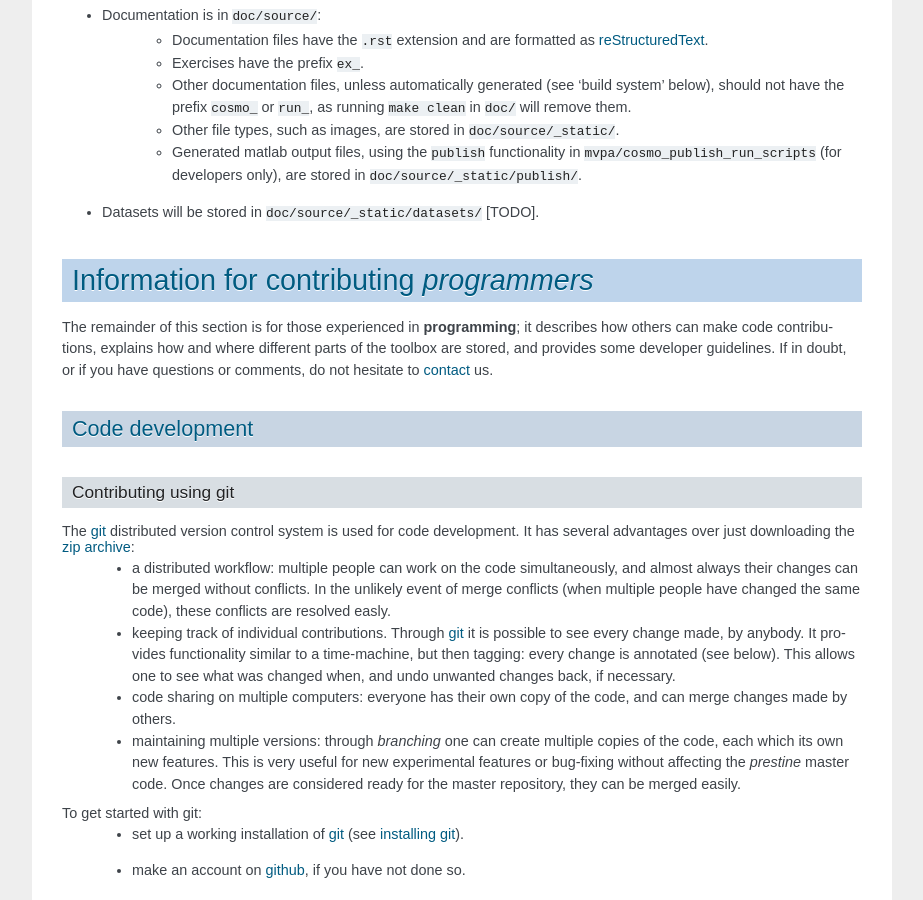
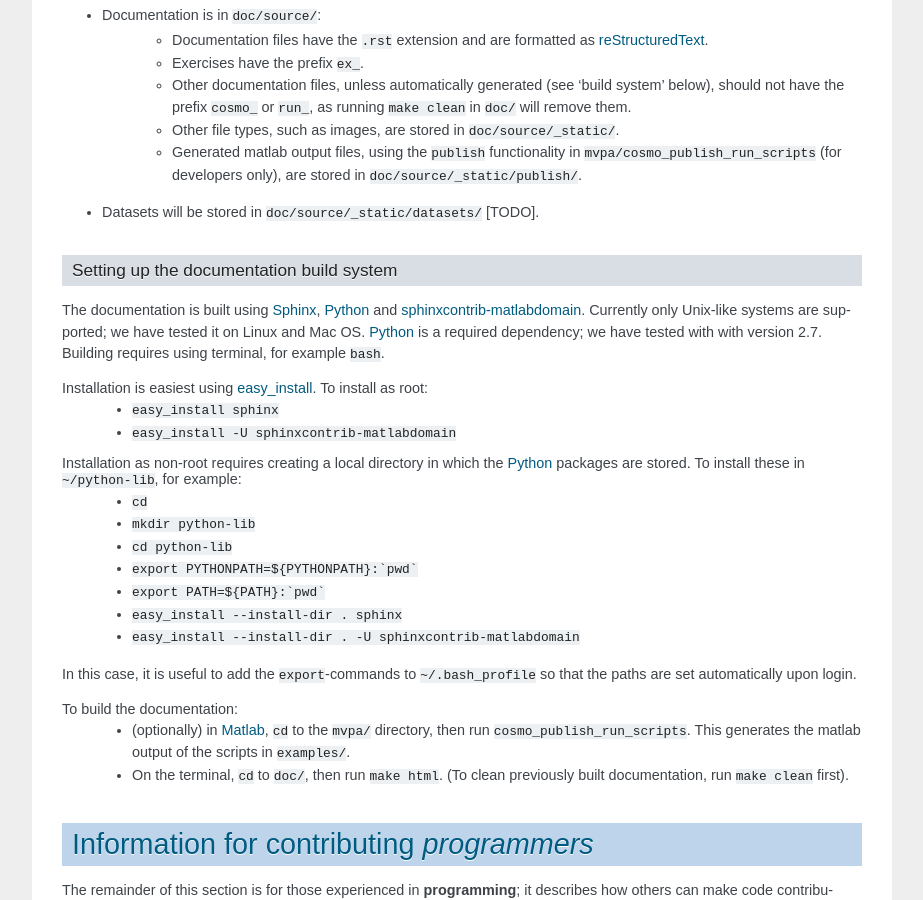
Before and after one commit to CoSMoMVPA/CoSMoMVPA, a Sphinx documentation site: the page built from doc/source/contribute.rst, in a window 1280 px wide and 900 px high, scrolled down 1148 px. Shown: the whole window, without its empty margins (198-1121 px from the left). Built offline with Sphinx 7.4.7, drawn with Linux system fonts in a browser that asks for light colours; pages that are not in the unit, such as notebooks, are missing from menus; some of the changed text lies outside the part shown.

Commit message:
WEB: better explanation of documentation build system

````diff
--- a/doc/source/contribute.rst
+++ b/doc/source/contribute.rst
@@ -50,6 +50,31 @@ Organization of files and directories
     + Other file types, such as images, are stored in ``doc/source/_static/``.
     + Generated matlab output files, using the ``publish`` functionality in ``mvpa/cosmo_publish_run_scripts`` (for developers only), are stored in ``doc/source/_static/publish/``.
 - Datasets will be stored in ``doc/source/_static/datasets/`` [TODO].
+
+.. _`building the documentation`:
+
+Setting up the documentation build system
++++++++++++++++++++++++++++++++++++++++++
+The documentation is built using Sphinx_, Python_ and `sphinxcontrib-matlabdomain`_. Currently only Unix-like systems are supported; we have tested it on Linux and Mac OS. Python_ is a required dependency; we have tested with with version 2.7. Building requires using terminal, for example ``bash``.
+
+Installation is easiest using `easy_install`_. To install as root:
+    + ``easy_install sphinx``
+    + ``easy_install -U sphinxcontrib-matlabdomain``
+
+Installation as non-root requires creating a local directory in which the Python_ packages are stored. To install these in ``~/python-lib``, for example:
+    + ``cd``
+    + ``mkdir python-lib``
+    + ``cd python-lib``
+    + ``export PYTHONPATH=${PYTHONPATH}:`pwd```
+    + ``export PATH=${PATH}:`pwd```
+    + ``easy_install --install-dir . sphinx``
+    + ``easy_install --install-dir . -U sphinxcontrib-matlabdomain``
+In this case, it is useful to add the ``export``-commands to ``~/.bash_profile`` so that the paths are set automatically upon login.
+
+To build the documentation:
+    + (optionally) in Matlab_, ``cd`` to the     ``mvpa/`` directory, then run ``cosmo_publish_run_scripts``. This generates the matlab output of the scripts in ``examples/``.
+    + On the terminal, ``cd`` to ``doc/``, then run ``make html``. (To clean previously built documentation, run ``make clean`` first).
+
 
 ==========================================
 Information for contributing *programmers*
--- a/doc/source/download.rst
+++ b/doc/source/download.rst
@@ -43,7 +43,7 @@ Developers
 ++++++++++
 Contributions are welcomed! Please see :ref:`contribute`.
 
-Our current build system only supports `Unix-like`_ systems, and dependencies include Sphinx_ and Python_.
+Our current build system only supports `Unix-like`_ systems, and dependencies include Sphinx_, Python_, and `sphinxcontrib-matlabdomain`_. For details see `building the documentation`_.
 
 Unit tests require the xUnit_ toolbox.
 
--- a/doc/source/links.txt
+++ b/doc/source/links.txt
@@ -7,9 +7,11 @@
 .. _CoSMoMVPA: http://cosmomvpa.org
 .. _`CoSMoMVPA Google group`: https://groups.google.com/forum/#!forum/cosmomvpa
 .. _`CoSMoMVPA issues`: https://github.com/CoSMoMVPA/CoSMoMVPA/issues
+.. _`easy_install`: https://pypi.python.org/pypi/setuptools
 .. _git: http://gitscm.com
 .. _GitHub: https://github.com/CoSMoMVPA/CoSMoMVPA
 .. _FieldTrip: http://fieldtrip.fcdonders.nl
+.. _LIBSVM: http://www.csie.ntu.edu.tw/~cjlin/libsvm/
 .. _Matlab: http://www.mathworks.com/products/matlab/
 .. |Matlab(TM)| unicode:: MATLAB U+00AE
 .. _Matlab statistics: http://www.mathworks.it/products/statistics/
@@ -23,6 +25,7 @@
 .. _reStructuredText: http://docutils.sourceforge.net/rst.html
 .. _Searchmight: http://minerva.csbmb.princeton.edu/searchmight
 .. _Sphinx: http://sphinx-doc.org
+.. _`sphinxcontrib-matlabdomain`: https://pypi.python.org/pypi/sphinxcontrib-matlabdomain
 .. _SPM: http://www.fil.ion.ucl.ac.uk/spm/
 .. _`Unix-like`: http://en.wikipedia.org/wiki/Unix-like
 .. _xUnit: http://www.mathworks.com/matlabcentral/fileexchange/22846-matlab-xunit-test-framework
````
